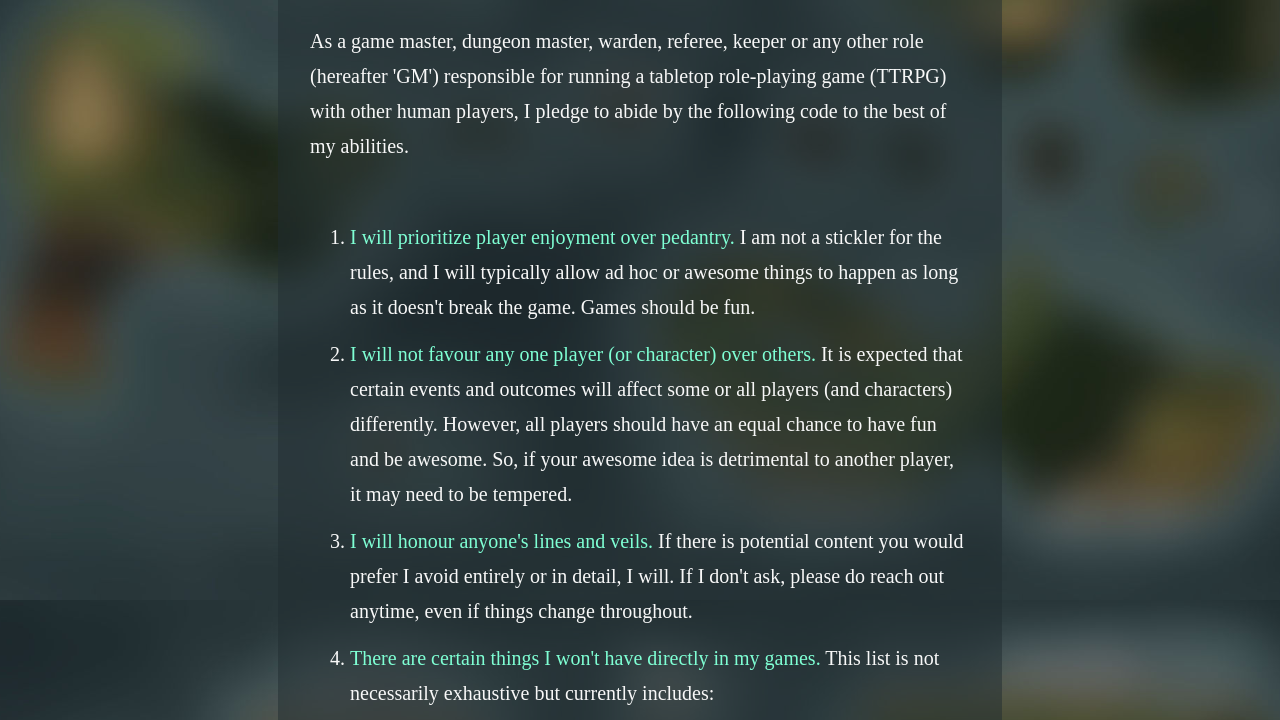
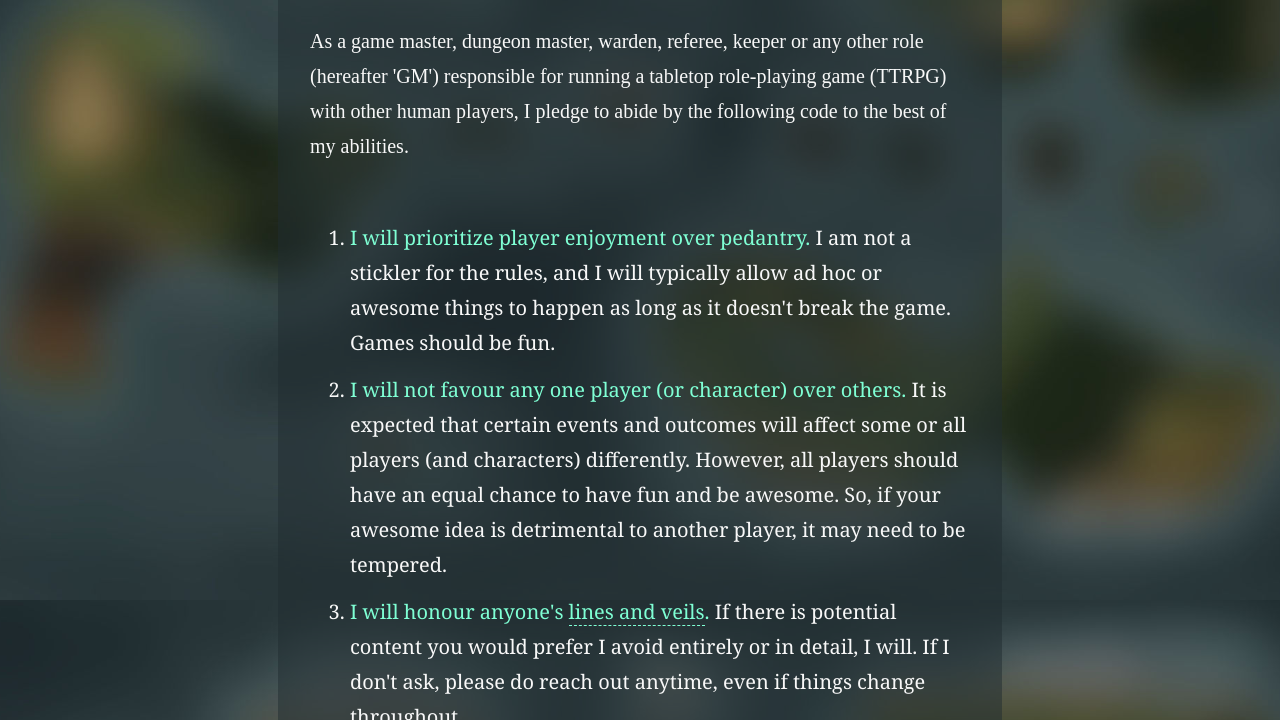
Before and after one commit to colinbate/divora.world, a plain HTML site: page code-of-ethics/index.html in a window 1280 px wide. Shown: the part 200-920 px from the top of the page. Drawn offline with Linux system fonts and the light colour scheme; a web font is replaced by a local one.

Commit message:
Update code with clearer font and a definition

```diff
--- a/code-of-ethics/index.html
+++ b/code-of-ethics/index.html
@@ -48,12 +48,39 @@
       padding: 2rem;
       background-color: rgb(32, 45, 48, 0.5);
     }
+    ol {
+      font-family: Charter, 'Bitstream Charter', 'Sitka Text', Cambria, serif;
+    }
     ol > li, ol > ul {
       margin-bottom: 0.75rem;
     }
     em {
       font-style: normal;
       color: aquamarine;
+    }
+    .tip {
+      position: relative;
+      border-bottom: 1px dashed aquamarine;
+    }
+    .tip:before {
+      content: attr(data-text);
+      position:absolute;
+      left: 50%;
+      transform: translateX(-50%);
+      top: 100%;
+      margin-top: 1rem;
+      width: 80%;
+      max-width: 35ch;
+      padding: 0.75rem;
+      border-radius: 0.75rem;
+      background: #000;
+      color: #fff;
+      text-align: center;
+      opacity: 0;
+      transition: .3s opacity;
+    }
+    .tip:hover:after {
+      opacity:1;
     }
   </style>
 </head>
@@ -65,7 +92,7 @@
     <ol>
       <li><em>I will prioritize player enjoyment over pedantry.</em> I am not a stickler for the rules, and I will typically allow ad hoc or awesome things to happen as long as it doesn't break the game. Games should be fun.</li>
       <li><em>I will not favour any one player (or character) over others.</em> It is expected that certain events and outcomes will affect some or all players (and characters) differently. However, all players should have an equal chance to have fun and be awesome. So, if your awesome idea is detrimental to another player, it may need to be tempered.</li>
-      <li><em>I will honour anyone's lines and veils.</em> If there is potential content you would prefer I avoid entirely or in detail, I will. If I don't ask, please do reach out anytime, even if things change throughout.</li>
+      <li><em>I will honour anyone's <span class="tip" data-text="A line is something which will never come up as part of a campaign or session, while a veil ensures that whilst an action or event might take place, this will happen ‘off-screen’: mentioned in passing, but not dwelled on in detail and not a significant part of any plot or encounter.">lines and veils</span>.</em> If there is potential content you would prefer I avoid entirely or in detail, I will. If I don't ask, please do reach out anytime, even if things change throughout.</li>
       <li><em>There are certain things I won't have directly in my games.</em> This list is not necessarily exhaustive but currently includes:</li>
       <ul>
         <li>Slavery, subjugation, or other involuntary servitude.</li>
```
